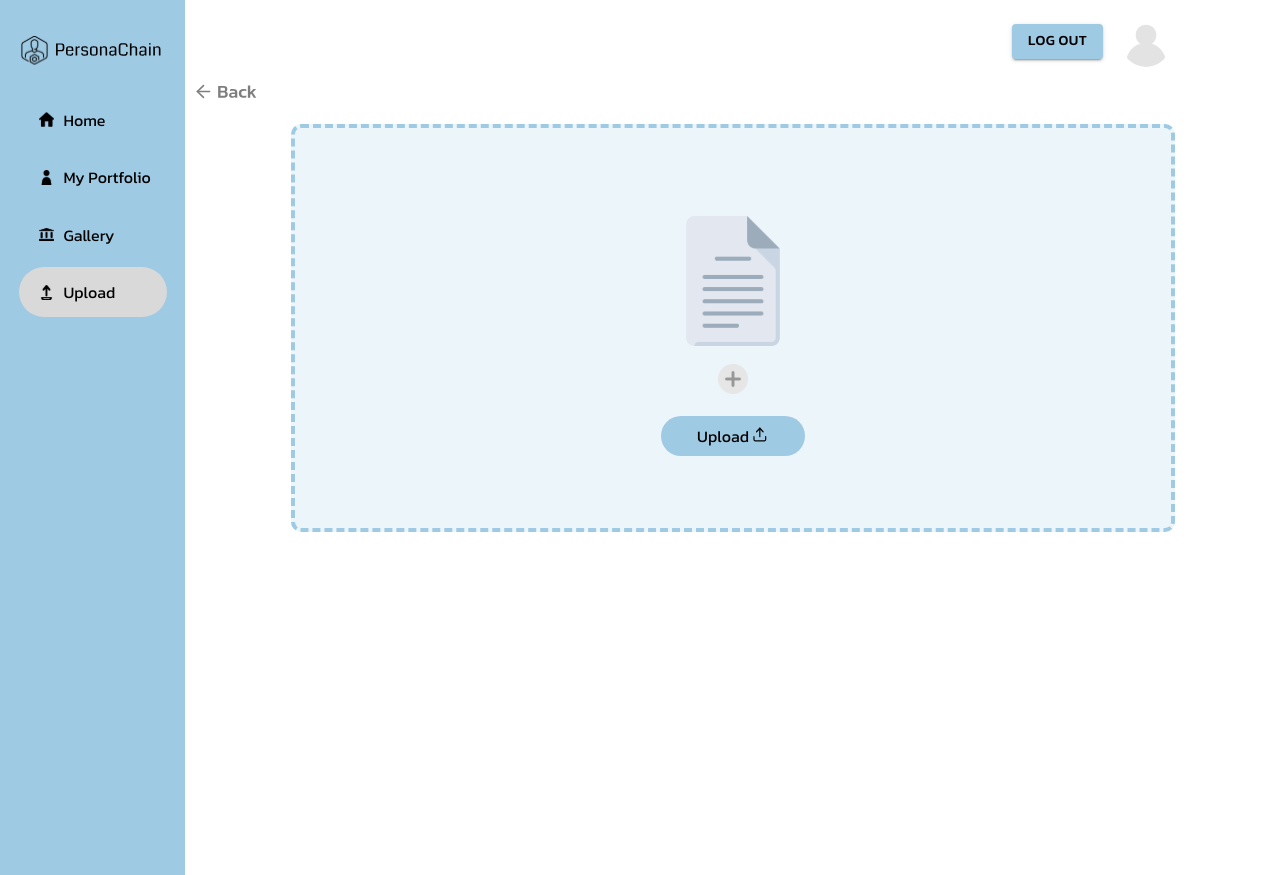
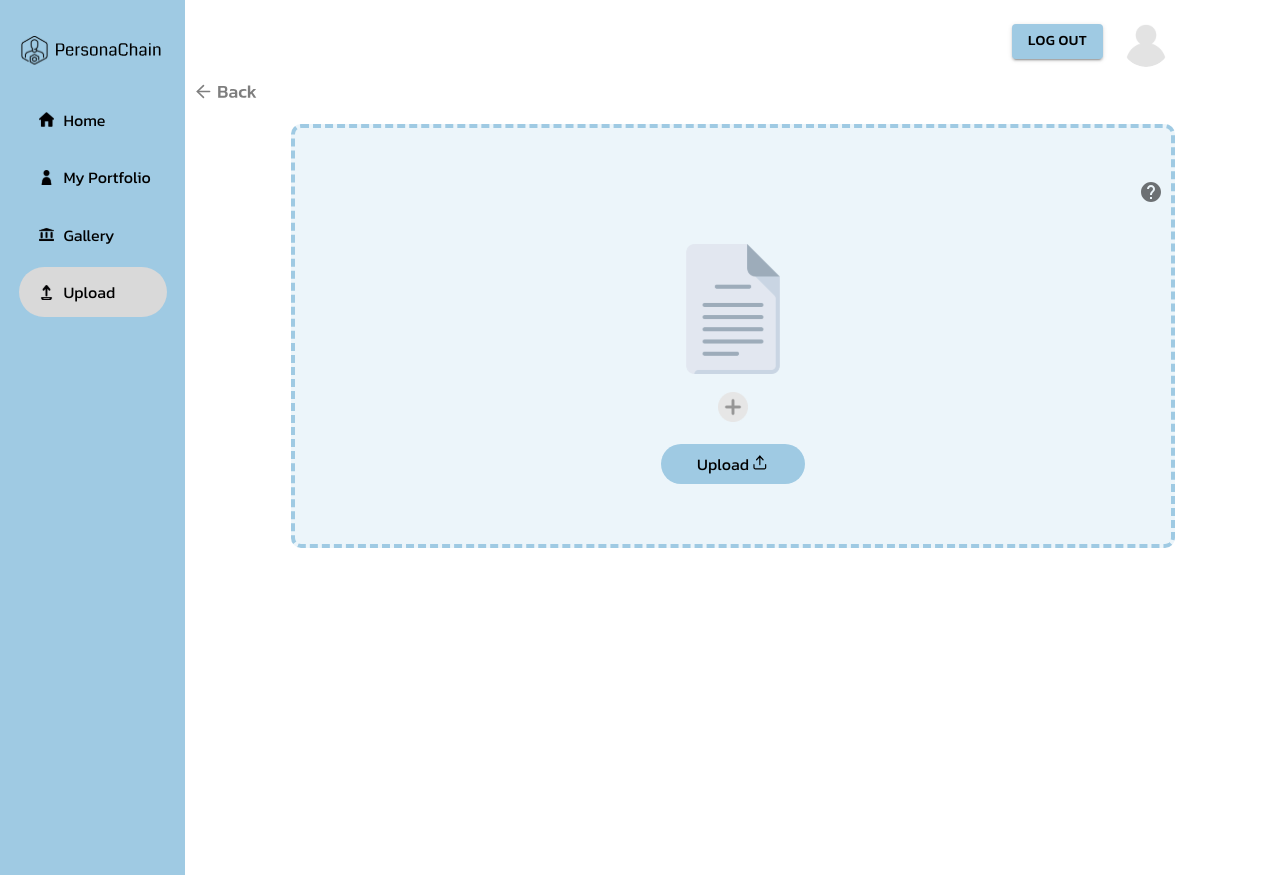
Before and after one commit to TinananaLiu/nftplatform-frontend, a React (Create React App) app: page /upload in a window 1280 px wide. Built offline with nearby package versions, Linux system fonts and the light colour scheme; no server answers; sample sign-in values are in the browser's storage; what react-swipeable-views-utils would draw is missing.

Commit message:
upload file check

```diff
--- a/src/App.css
+++ b/src/App.css
@@ -142,7 +142,7 @@
 .UploadContainer {
   display: flex;
   flex-direction: column;
-  height: 50vh;
+  height: 52vh;
   width: 80%;
   margin-top: 1rem;
   background-color: #dbecf589;
@@ -174,7 +174,7 @@
   background-color: #9FCAE3;
   border-radius: 30px;
   width: 9rem;
-  height: 2.5rem;
+  height: 40px;
   /* padding-top: 10px; */
   margin-bottom: 1rem;
   font-family: 'Kanit', sans-serif;
--- a/src/pages/Upload.js
+++ b/src/pages/Upload.js
@@ -11,6 +11,11 @@ import { uploadNft, uploadProfileToBackend } from '../apis/api'
 import { useNavigate } from 'react-router-dom'
 import { useSignIn } from '../providers/SignIn'
 import { checkURL } from './Cover'
+import { styled } from '@mui/material/styles'
+import Button from '@mui/material/Button'
+import Tooltip, { tooltipClasses } from '@mui/material/Tooltip'
+import HelpIcon from '@mui/icons-material/Help'
+import IconButton from '@mui/material/IconButton'
 
 const UploadPage = () => {
   const [status, setStatus] = useState(0)
@@ -18,6 +23,23 @@ const UploadPage = () => {
   const [hashId, setHashId] = useState(null)
   const [fileURL, setFileURL] = useState(null)
   const [fileName, setFilename] = useState(null)
+
+  const CustomWidthTooltip = styled(({ className, ...props }) => (
+    <Tooltip {...props} classes={{ popper: className }} />
+  ))({
+    [`& .${tooltipClasses.tooltip}`]: {
+      maxWidth: 400,
+      fontSize: '15px',
+      fontFamily: 'Kanit',
+      fontWeight: 'normal',
+      whiteSpace: 'pre-line'
+    }
+  })
+
+  const longText = `Upload Hint:
+1. First, click the "plus" icon to upload your main file.
+2. Then, click the "upload" button for further inputs.
+`
 
   const navigateTo = useNavigate()
   const signInContext = useSignIn()
@@ -27,7 +49,11 @@ const UploadPage = () => {
   }
 
   const handleUpload = () => {
-    setModalVisible(true)
+    if (fileURL) {
+      setModalVisible(true)
+    } else {
+      window.alert('Please upload main file first!')
+    }
   }
   useEffect(() => {
     if (!localStorage.getItem('jwt')) {
@@ -39,6 +65,14 @@ const UploadPage = () => {
     if (status === 0) {
       return (
         <>
+          <div style={{ alignSelf: 'end' }}>
+            <CustomWidthTooltip title={longText}>
+              <IconButton aria-label="hint">
+                <HelpIcon />
+              </IconButton>
+              {/* <Button sx={{ fontFamily: 'Kanit' }}>?</Button> */}
+            </CustomWidthTooltip>
+          </div>
           {!fileURL ? (
             <img src={uploadfile} className="UploadPic" alt="uploadfile" />
           ) : (
@@ -81,7 +115,6 @@ const UploadPage = () => {
               }}
             />
           </div>
-          {/* <div className="UploadWord">or Drop files here.</div> */}
           <div className="ClickButton" onClick={handleUpload}>
             <div className="ClickButtonWord">Upload</div>
             <div className="ClickButtonIcon">
```
